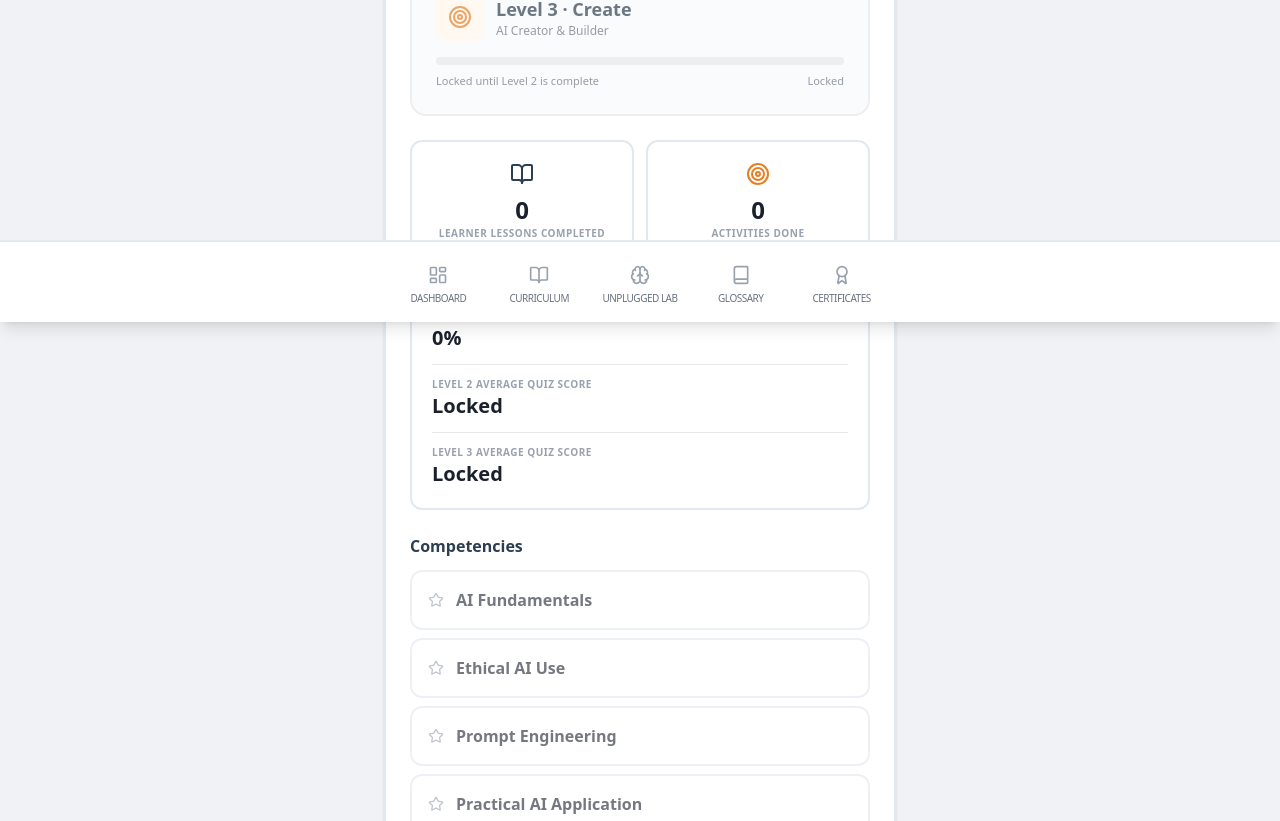
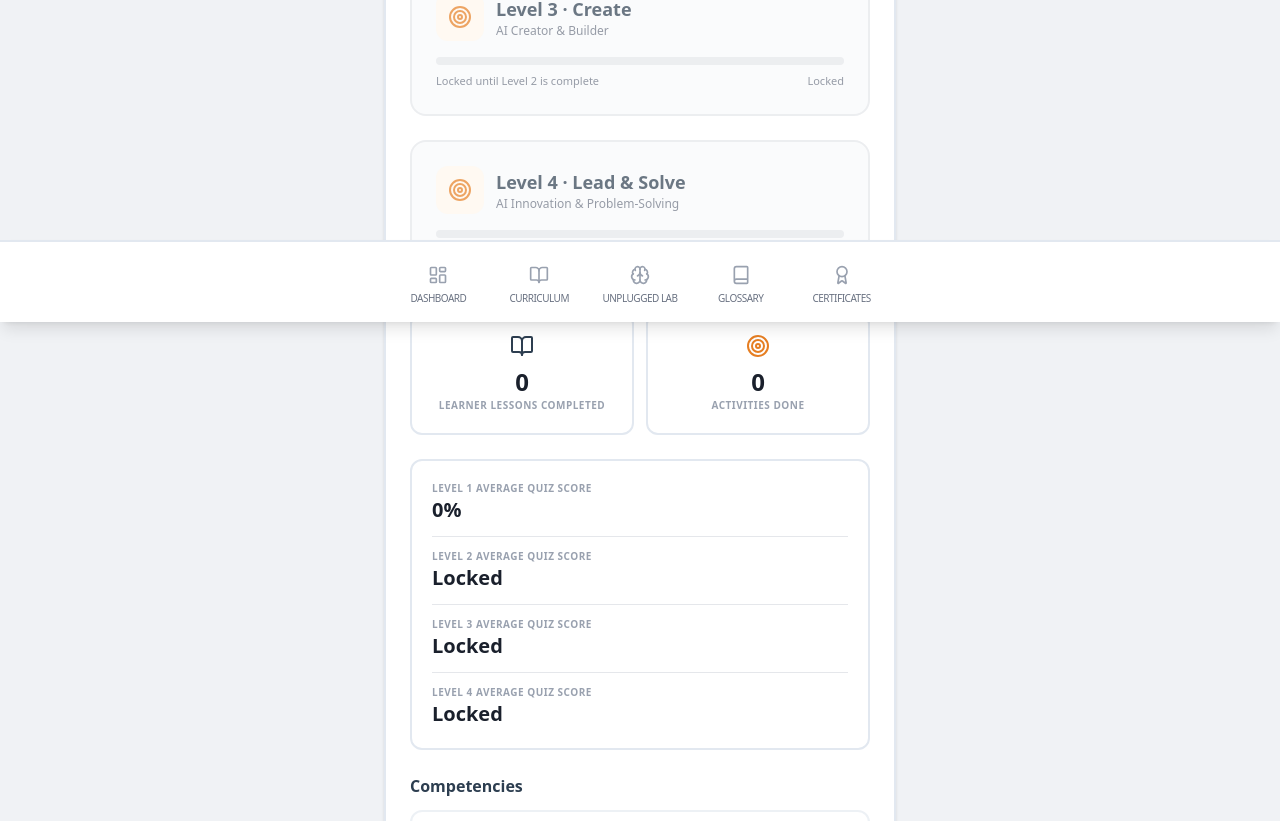
Before and after one commit to marcdiedricks/mzansi-ai-educator, a React (Vite) app: page /mzansi-ai-educator/progress in a window 1280 px wide. Shown: the part 478-1299 px from the top of the page. Built offline with nearby package versions, Linux system fonts and the light colour scheme.

Commit message:
BUILD V1-01: Show Level 4 in learner progress

```diff
--- a/src/pages/Progress.tsx
+++ b/src/pages/Progress.tsx
@@ -2,7 +2,7 @@ import { useEffect, useState } from 'react';
 import { Award, Target, BookOpen, Star, Eye } from 'lucide-react';
 import { getUserProgress, getLevel2TestProgress, getLevel3TestProgress, isLevel2TestPreviewEnabled, isLevel3TestPreviewEnabled } from '../lib/progress';
 import { lessons } from '../lib/curriculum/data';
-import { LEVEL_TWO_MODULES, LEVEL_THREE_MODULES } from '../lib/programmeLevels';
+import { LEVEL_TWO_MODULES, LEVEL_THREE_MODULES, LEVEL_FOUR_MODULES } from '../lib/programmeLevels';
 
 export function Progress() {
   const [progress, setProgress] = useState(getUserProgress());
@@ -26,22 +26,28 @@ export function Progress() {
   const level1Ids = lessons.filter((lesson) => lesson.levelId === 'MZAIE-L1').map((lesson) => lesson.id);
   const level2Ids = LEVEL_TWO_MODULES.flatMap((module) => module.lessonId ? [module.lessonId] : []);
   const level3Ids = LEVEL_THREE_MODULES.flatMap((module) => module.lessonId ? [module.lessonId] : []);
+  const level4Ids = LEVEL_FOUR_MODULES.flatMap((module) => module.lessonId ? [module.lessonId] : []);
   const completed1 = level1Ids.filter((id) => progress.completedLessons.includes(id)).length;
   const level1Complete = level1Ids.length > 0 && completed1 === level1Ids.length;
-  const level2RealComplete = level1Complete && level2Ids.every((id) => progress.completedLessons.includes(id));
+  const level2RealComplete = level1Complete && level2Ids.length === LEVEL_TWO_MODULES.length && level2Ids.every((id) => progress.completedLessons.includes(id));
   const level2Progress = level2Preview && !level1Complete ? level2TestProgress : progress;
   const level3Progress = level3Preview && !level2RealComplete ? level3TestProgress : progress;
   const completed2 = level2Ids.filter((id) => level2Progress.completedLessons.includes(id)).length;
   const completed3 = level3Ids.filter((id) => level3Progress.completedLessons.includes(id)).length;
+  const level3RealComplete = level2RealComplete && level3Ids.length === LEVEL_THREE_MODULES.length && level3Ids.every((id) => progress.completedLessons.includes(id));
+  const completed4 = level4Ids.filter((id) => progress.completedLessons.includes(id)).length;
   const percent1 = Math.round((completed1 / Math.max(level1Ids.length, 1)) * 100);
   const percent2 = Math.round((completed2 / Math.max(level2Ids.length, 1)) * 100);
   const percent3 = Math.round((completed3 / Math.max(level3Ids.length, 1)) * 100);
+  const percent4 = Math.round((completed4 / Math.max(level4Ids.length, 1)) * 100);
   const level2Visible = level1Complete || level2Preview;
   const level3Visible = level2RealComplete || level3Preview;
+  const level4Visible = level3RealComplete;
 
   const level1QuizScores = Object.entries(progress.quizScores).filter(([id]) => level1Ids.includes(id));
   const level2QuizScores = Object.entries(level2Progress.quizScores).filter(([id]) => level2Ids.includes(id));
   const level3QuizScores = Object.entries(level3Progress.quizScores).filter(([id]) => level3Ids.includes(id));
+  const level4QuizScores = Object.entries(progress.quizScores).filter(([id]) => level4Ids.includes(id));
   const average = (scores: Array<[string, number]>) => scores.length ? Math.round(scores.reduce((sum, [, score]) => sum + score, 0) / scores.length) : 0;
 
   const competencies = [
@@ -49,6 +55,7 @@ export function Progress() {
     { name: 'Ethical AI Use', earned: completed1 >= 3 },
     { name: 'Prompt Engineering', earned: completed1 >= 4 || (level1Complete && completed2 >= 3) },
     { name: 'Practical AI Application', earned: level1Complete && completed2 >= 1 },
+    { name: 'AI Solution Leadership', earned: level3RealComplete && completed4 >= 1 },
   ];
 
   return (
@@ -74,11 +81,16 @@ export function Progress() {
         {level3Preview && !level2RealComplete && completed3 === level3Ids.length && <div className="mt-3 bg-amber-50 border border-amber-200 rounded-xl p-3 text-xs font-bold text-amber-900">Level 3 test preview complete. Learner progression and Level 4 remain locked.</div>}
       </div>
 
-      <div className="grid grid-cols-2 gap-3"><div className="bg-white border-2 border-[#E2E8F0] rounded-xl p-5 text-center"><BookOpen className="w-6 h-6 text-[#2D3E50] mx-auto mb-2" /><div className="text-2xl font-bold text-[#1A202C]">{completed1 + (level1Complete ? completed2 : 0) + (level2RealComplete ? completed3 : 0)}</div><div className="text-[10px] font-bold uppercase tracking-wider text-gray-400">Learner Lessons Completed</div></div><div className="bg-white border-2 border-[#E2E8F0] rounded-xl p-5 text-center"><Target className="w-6 h-6 text-[#E67E22] mx-auto mb-2" /><div className="text-2xl font-bold text-[#1A202C]">{progress.completedLabs.length}</div><div className="text-[10px] font-bold uppercase tracking-wider text-gray-400">Activities Done</div></div></div>
+      <div className={`rounded-2xl p-6 border-2 ${level4Visible ? 'bg-white border-[#2D3E50]' : 'bg-gray-50 border-gray-200 opacity-70'}`}>
+        <div className="flex items-center gap-3 mb-4"><div className="w-12 h-12 bg-orange-50 rounded-xl flex items-center justify-center"><Target className="w-6 h-6 text-[#E67E22]" /></div><div><h2 className="text-lg font-bold text-[#2D3E50]">Level 4 · Lead & Solve</h2><p className="text-xs text-gray-500">AI Innovation & Problem-Solving</p></div></div>
+        <div className="w-full bg-gray-200 rounded-full h-2 mb-2 overflow-hidden"><div className="bg-[#E67E22] rounded-full h-2" style={{ width: `${percent4}%` }} /></div><div className="text-[11px] text-gray-500 flex justify-between"><span>{level4Visible ? `${completed4}/${level4Ids.length} lessons` : 'Locked until Level 3 is complete'}</span><span>{level4Visible ? `${percent4}%` : 'Locked'}</span></div>
+      </div>
+
+      <div className="grid grid-cols-2 gap-3"><div className="bg-white border-2 border-[#E2E8F0] rounded-xl p-5 text-center"><BookOpen className="w-6 h-6 text-[#2D3E50] mx-auto mb-2" /><div className="text-2xl font-bold text-[#1A202C]">{completed1 + (level1Complete ? completed2 : 0) + (level2RealComplete ? completed3 : 0) + (level3RealComplete ? completed4 : 0)}</div><div className="text-[10px] font-bold uppercase tracking-wider text-gray-400">Learner Lessons Completed</div></div><div className="bg-white border-2 border-[#E2E8F0] rounded-xl p-5 text-center"><Target className="w-6 h-6 text-[#E67E22] mx-auto mb-2" /><div className="text-2xl font-bold text-[#1A202C]">{progress.completedLabs.length}</div><div className="text-[10px] font-bold uppercase tracking-wider text-gray-400">Activities Done</div></div></div>
 
       {level3Preview && !level2RealComplete && <div className="bg-white border-2 border-amber-200 rounded-xl p-5 text-center"><div className="text-2xl font-bold text-amber-800">{completed3}</div><div className="text-[10px] font-bold uppercase tracking-wider text-amber-700">Level 3 Test Lessons Completed</div></div>}
 
-      <div className="bg-white border-2 border-[#E2E8F0] rounded-xl p-5 space-y-3"><div><div className="text-[10px] font-bold uppercase tracking-wider text-gray-400">Level 1 Average Quiz Score</div><div className="text-xl font-bold text-[#1A202C]">{average(level1QuizScores as Array<[string, number]>)}%</div></div><div className="border-t border-gray-200 pt-3"><div className="text-[10px] font-bold uppercase tracking-wider text-gray-400">Level 2 Average Quiz Score</div><div className="text-xl font-bold text-[#1A202C]">{level2Visible ? `${average(level2QuizScores as Array<[string, number]>)}%` : 'Locked'}</div></div><div className="border-t border-gray-200 pt-3"><div className="text-[10px] font-bold uppercase tracking-wider text-gray-400">{level3Preview && !level2RealComplete ? 'Level 3 Test Quiz Average' : 'Level 3 Average Quiz Score'}</div><div className="text-xl font-bold text-[#1A202C]">{level3Visible ? `${average(level3QuizScores as Array<[string, number]>)}%` : 'Locked'}</div></div></div>
+      <div className="bg-white border-2 border-[#E2E8F0] rounded-xl p-5 space-y-3"><div><div className="text-[10px] font-bold uppercase tracking-wider text-gray-400">Level 1 Average Quiz Score</div><div className="text-xl font-bold text-[#1A202C]">{average(level1QuizScores as Array<[string, number]>)}%</div></div><div className="border-t border-gray-200 pt-3"><div className="text-[10px] font-bold uppercase tracking-wider text-gray-400">Level 2 Average Quiz Score</div><div className="text-xl font-bold text-[#1A202C]">{level2Visible ? `${average(level2QuizScores as Array<[string, number]>)}%` : 'Locked'}</div></div><div className="border-t border-gray-200 pt-3"><div className="text-[10px] font-bold uppercase tracking-wider text-gray-400">{level3Preview && !level2RealComplete ? 'Level 3 Test Quiz Average' : 'Level 3 Average Quiz Score'}</div><div className="text-xl font-bold text-[#1A202C]">{level3Visible ? `${average(level3QuizScores as Array<[string, number]>)}%` : 'Locked'}</div></div><div className="border-t border-gray-200 pt-3"><div className="text-[10px] font-bold uppercase tracking-wider text-gray-400">Level 4 Average Quiz Score</div><div className="text-xl font-bold text-[#1A202C]">{level4Visible ? `${average(level4QuizScores as Array<[string, number]>)}%` : 'Locked'}</div></div></div>
 
       <section><h3 className="font-bold text-[#2D3E50] mb-3">Competencies</h3><div className="space-y-2">{competencies.map((skill) => <div key={skill.name} className={`flex items-center p-4 bg-white border-2 border-[#E2E8F0] rounded-xl ${skill.earned ? '' : 'opacity-60'}`}><Star className={`w-4 h-4 mr-3 ${skill.earned ? 'text-[#E67E22]' : 'text-gray-400'}`} /><span className="font-bold text-[#1A202C]">{skill.name}</span></div>)}</div></section>
     </div>
```
